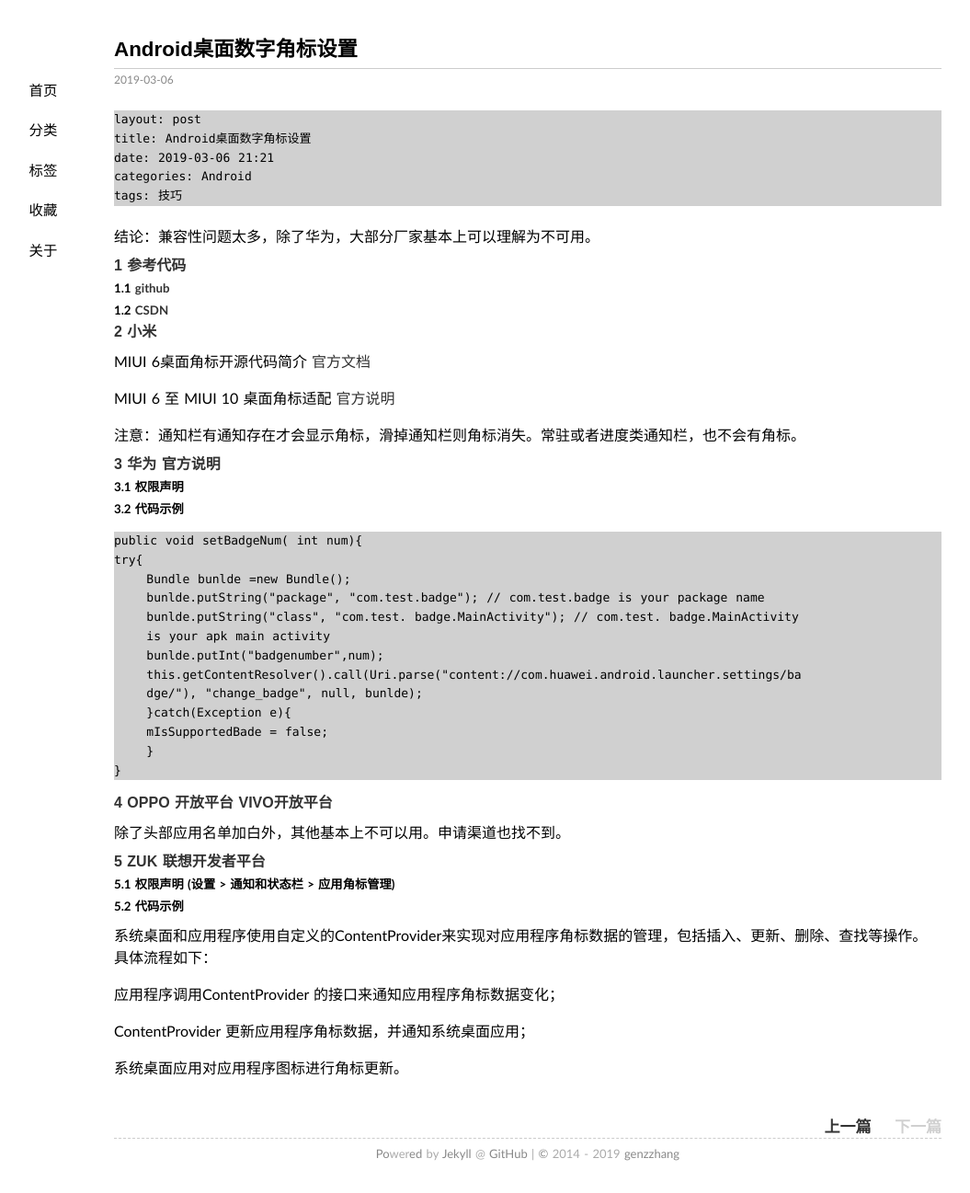
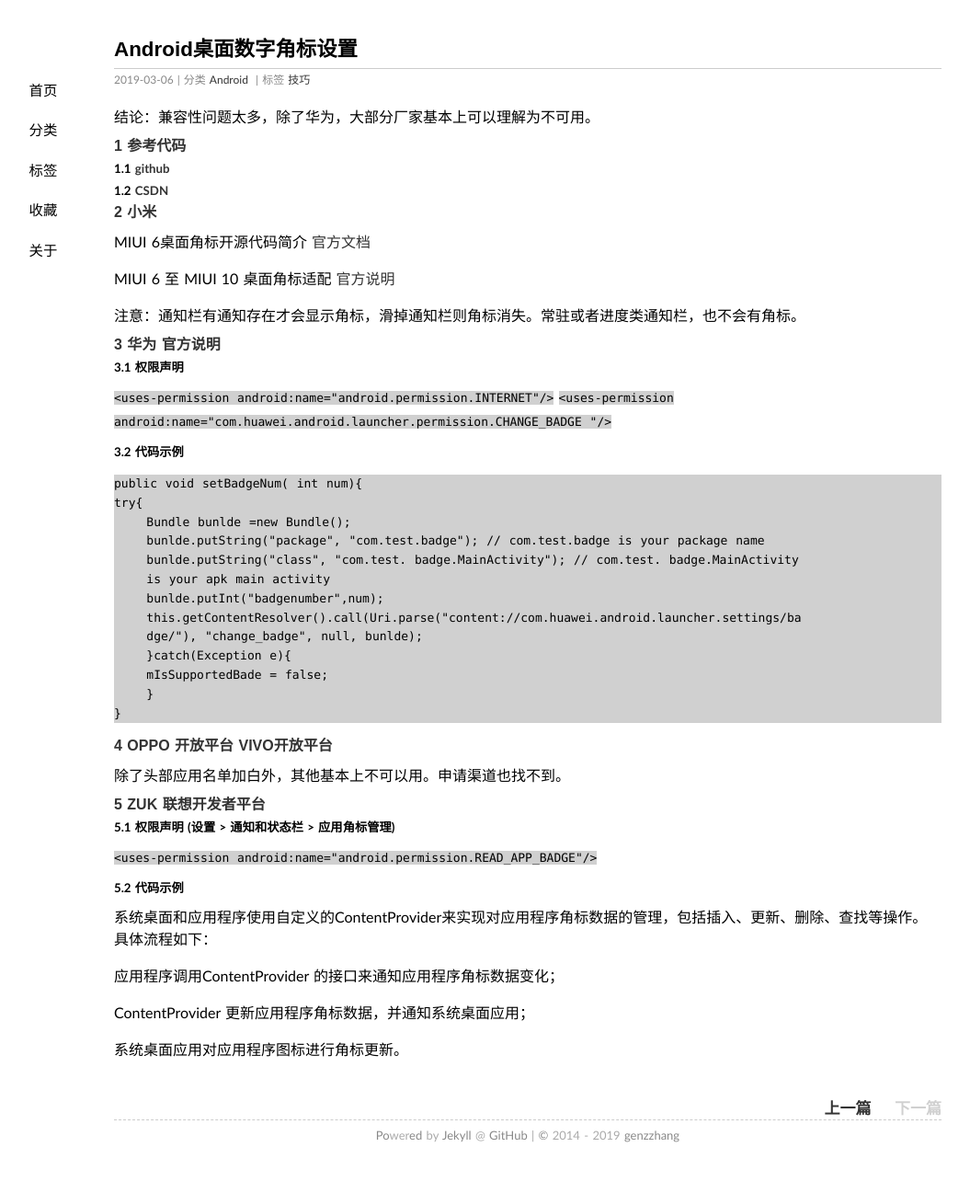
Before and after one commit to genzzhang/genzzhang.github.io, a Jekyll site: the page built from _posts/2019-03-06-Android桌面数字角标设置.md, in a window 1280 px wide. Shown: the whole page at 92% size, without its empty margins (66-1121 px from the left). Built offline with Jekyll 4.4.1, drawn with Linux system fonts in a browser that asks for light colours; some web fonts are replaced; our own code applies the rules of GitHub Pages for plain Markdown files.

Commit message:
Add files via upload

````diff
--- a/_posts/2019-03-06-Android桌面数字角标设置.md
+++ b/_posts/2019-03-06-Android桌面数字角标设置.md
@@ -1,14 +1,16 @@
-```
+---
 layout: post
 title: Android桌面数字角标设置
 date: 2019-03-06 21:21
 categories: Android
 tags: 技巧
-```
+---
 
 
 
 结论：兼容性问题太多，除了华为，大部分厂家基本上可以理解为不可用。
+
+
 
 
 
@@ -17,6 +19,8 @@
 ##### 1.1 [github](https://github.com/leolin310148/ShortcutBadger/blob/master/ShortcutBadger/src/main/AndroidManifest.xml)
 
 ##### 1.2 [CSDN](https://blog.csdn.net/weixin_42976236/article/details/81704627)
+
+
 
 
 
@@ -30,12 +34,14 @@
 
 
 
+
+
 #### 3 华为 [官方说明](https://developer.huawei.com/consumer/cn/devservice/doc/30802)
 
 ##### 3.1 权限声明
 
-<uses-permission android:name="android.permission.INTERNET"/>
-<uses-permission android:name="com.huawei.android.launcher.permission.CHANGE_BADGE "/>
+`<uses-permission android:name="android.permission.INTERNET"/>`
+`<uses-permission android:name="com.huawei.android.launcher.permission.CHANGE_BADGE "/>`
 
 ##### 3.2 代码示例
 
@@ -57,9 +63,13 @@
 
 
 
+
+
 #### 4 OPPO [开放平台](https://open.oppomobile.com/service/openservice#id=8)  VIVO[开放平台](https://dev.vivo.com.cn/home)
 
 除了头部应用名单加白外，其他基本上不可以用。申请渠道也找不到。
+
+
 
 
 
@@ -67,7 +77,7 @@
 
 ##### 5.1 权限声明 (设置 > 通知和状态栏 > 应用角标管理)
 
-<uses-permission android:name="android.permission.READ_APP_BADGE"/>
+`<uses-permission android:name="android.permission.READ_APP_BADGE"/>`
 
 ##### 5.2 代码示例
 
````
